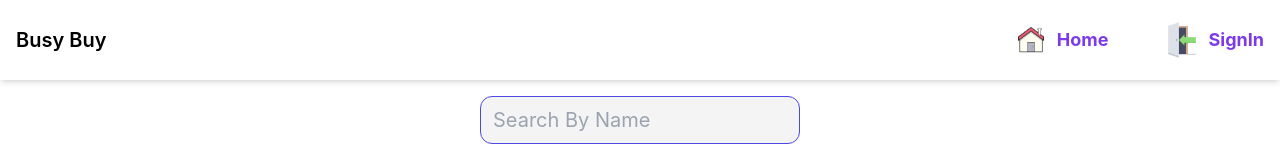
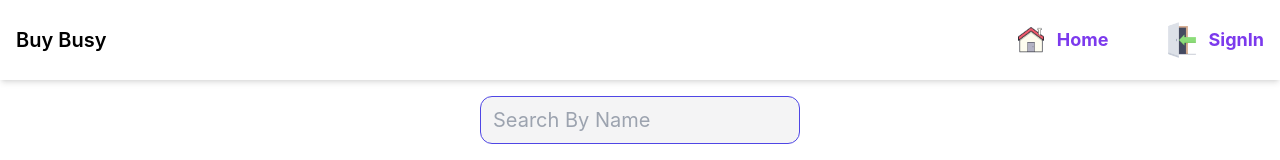
Before and after one commit to neerajsingh869/buybusy, a React (Create React App) app: page / in a window 1280 px wide. Shown: the top 160 px of the page. Built offline with nearby package versions, Linux system fonts and the light colour scheme; no server answers; the database is empty.

Commit message:
docs: update readme banner

```diff
--- a/public/index.html
+++ b/public/index.html
@@ -7,7 +7,7 @@
       name="description"
       content="Web site created using create-react-app"
     />
-    <title>React App</title>
+    <title>Buy Busy</title>
   </head>
   <body>
     <noscript>You need to enable JavaScript to run this app.</noscript>
--- a/src/components/nav/Navbar.js
+++ b/src/components/nav/Navbar.js
@@ -33,7 +33,7 @@ const Navbar = () => {
       <header className="w-full h-20 shadow-md">
         <nav className="flex items-center h-full justify-between px-4">
           <NavLink className="text-xl font-semibold" to="/">
-            Busy Buy
+            Buy Busy
           </NavLink>
           <ul className="flex gap-8 lg:gap-12">
             <li>
```
Also changed, not shown: src/assets/readme-title.png.
